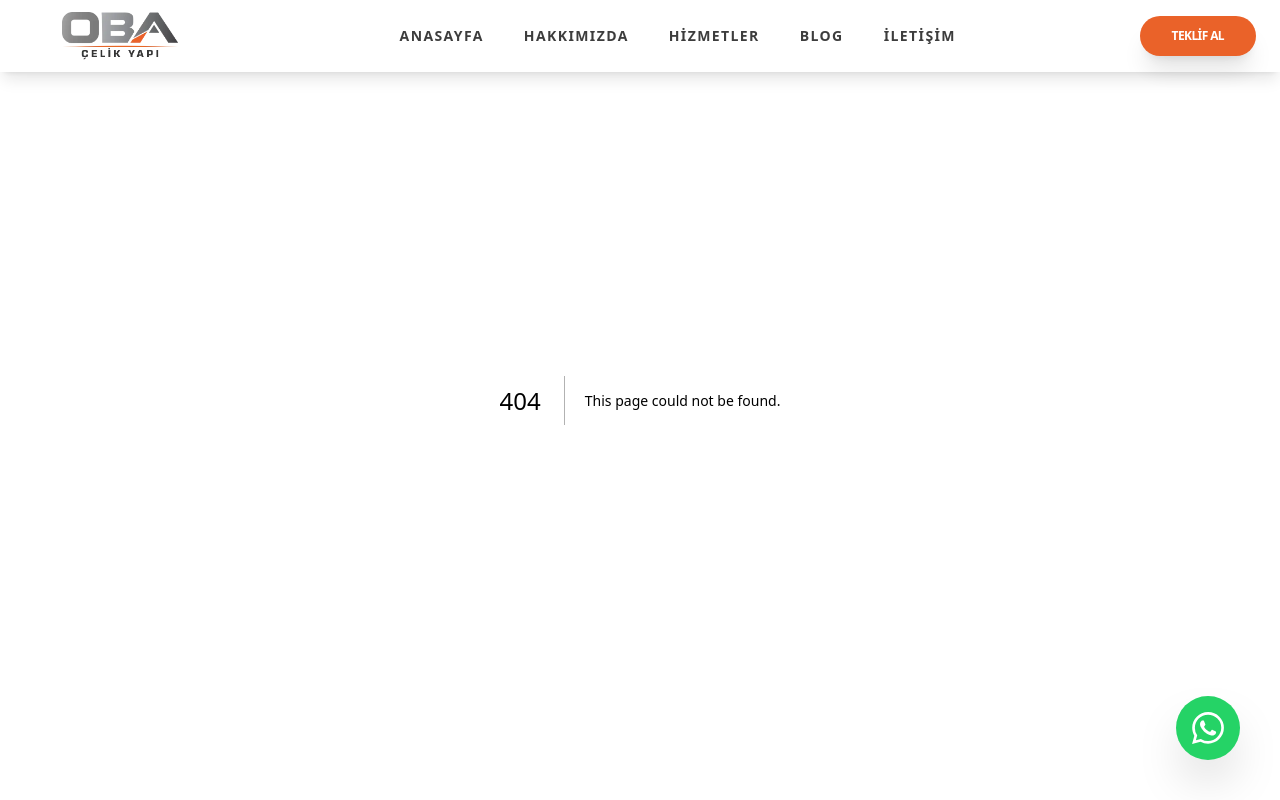
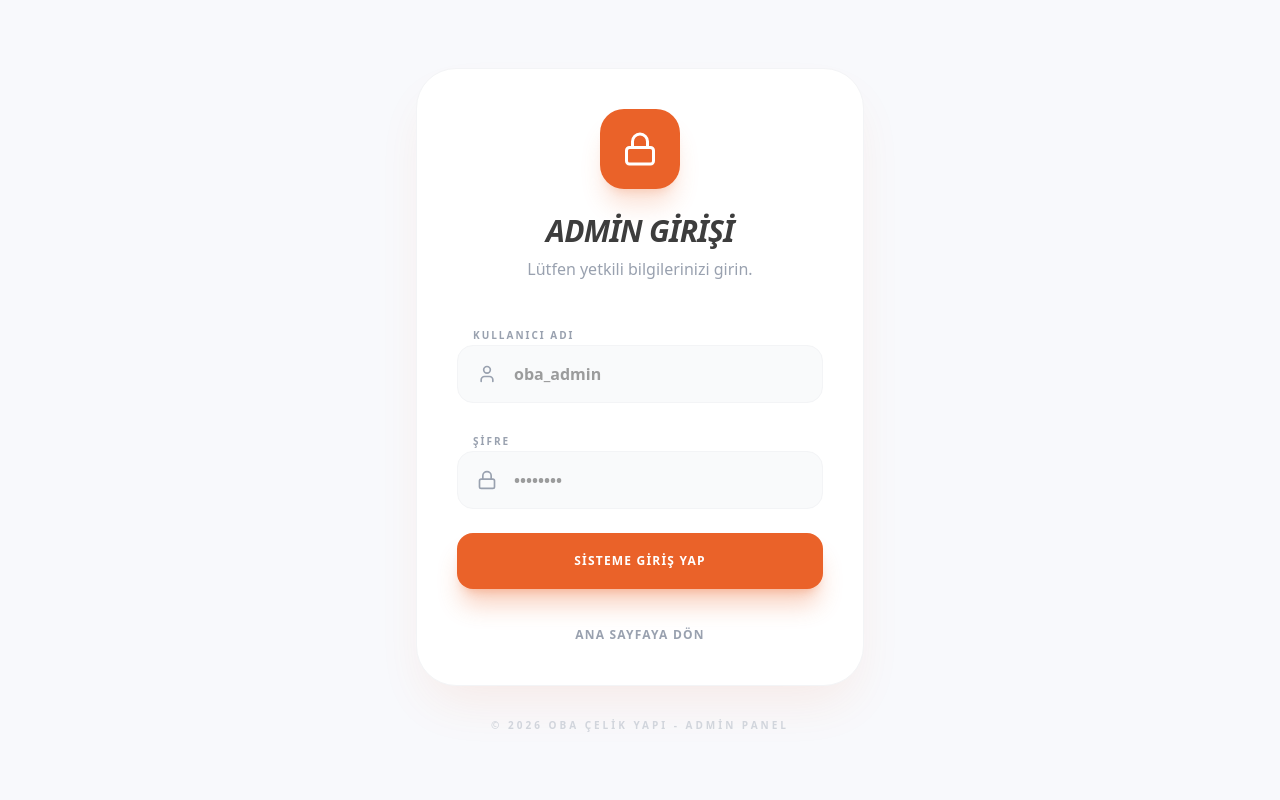
Before and after one commit to zoneztwo/obacelikyapi, a Next.js app: page /OBAadmin/login in a window 1280 px wide. Before the commit this address had no page. Shown: the top 800 px of the page. Built offline with nearby package versions, Linux system fonts and the light colour scheme.

Commit message:
Admin giriş sayfası ve yolu değişti

```diff
--- /dev/null
+++ b/src/app/OBAadmin/login/page.tsx
@@ -0,0 +1,122 @@
+"use client";
+
+import { useState, useEffect } from "react";
+import { useRouter } from "next/navigation";
+import { Lock, User, Loader2 } from "lucide-react";
+
+export default function AdminLogin() {
+  const [username, setUsername] = useState("");
+  const [password, setPassword] = useState("");
+  const [error, setError] = useState("");
+  const [loading, setLoading] = useState(false);
+  const router = useRouter();
+
+  useEffect(() => {
+    // Check if already logged in
+    const auth = localStorage.getItem("oba_admin_auth");
+    if (auth === "true") {
+      router.push("/OBAadmin");
+    }
+  }, [router]);
+
+  const handleLogin = (e: React.FormEvent) => {
+    e.preventDefault();
+    setLoading(true);
+    setError("");
+
+    // Simple authentication check with provided credentials
+    if (username === "oba_admin" && password === "OBA2026!") {
+      setTimeout(() => {
+        localStorage.setItem("oba_admin_auth", "true");
+        router.push("/OBAadmin");
+      }, 1000);
+    } else {
+      setTimeout(() => {
+        setError("Geçersiz kullanıcı adı veya şifre!");
+        setLoading(false);
+      }, 800);
+    }
+  };
+
+  return (
+    <div className="min-h-screen bg-[#F8F9FC] flex items-center justify-center p-4 font-sans">
+      <div className="max-w-md w-full">
+        <div className="bg-white rounded-[2.5rem] shadow-2xl shadow-oba-orange/10 p-10 border border-gray-100 animate-in fade-in zoom-in duration-500">
+          <div className="text-center mb-10">
+            <div className="w-20 h-20 bg-oba-orange rounded-3xl flex items-center justify-center mx-auto mb-6 shadow-xl shadow-oba-orange/20">
+              <Lock className="text-white" size={36} />
+            </div>
+            <h1 className="text-3xl font-black text-oba-dark tracking-tight uppercase italic">Admin Girişi</h1>
+            <p className="text-gray-400 font-medium mt-2">Lütfen yetkili bilgilerinizi girin.</p>
+          </div>
+
+          <form onSubmit={handleLogin} className="space-y-6">
+            <div className="space-y-2">
+              <label className="text-[10px] uppercase font-black tracking-[0.2em] text-gray-400 ml-4">Kullanıcı Adı</label>
+              <div className="relative">
+                <User className="absolute left-5 top-1/2 -translate-y-1/2 text-gray-400" size={20} />
+                <input
+                  type="text"
+                  required
+                  value={username}
+                  onChange={(e) => setUsername(e.target.value)}
+                  className="w-full pl-14 pr-6 py-4 bg-gray-50 border border-gray-100 rounded-2xl font-bold focus:ring-2 focus:ring-oba-orange outline-none transition-all"
+                  placeholder="oba_admin"
+                />
+              </div>
+            </div>
+
+            <div className="space-y-2">
+              <label className="text-[10px] uppercase font-black tracking-[0.2em] text-gray-400 ml-4">Şifre</label>
+              <div className="relative">
+                <Lock className="absolute left-5 top-1/2 -translate-y-1/2 text-gray-400" size={20} />
+                <input
+                  type="password"
+                  required
+                  value={password}
+                  onChange={(e) => setPassword(e.target.value)}
+                  className="w-full pl-14 pr-6 py-4 bg-gray-50 border border-gray-100 rounded-2xl font-bold focus:ring-2 focus:ring-oba-orange outline-none transition-all"
+                  placeholder="••••••••"
+                />
+              </div>
+            </div>
+
+            {error && (
+              <div className="bg-red-50 text-red-500 p-4 rounded-xl text-xs font-bold text-center animate-shake">
+                {error}
+              </div>
+            )}
+
+            <button
+              type="submit"
+              disabled={loading}
+              className="w-full py-5 bg-oba-orange text-white font-black rounded-2xl shadow-xl shadow-oba-orange/30 hover:bg-[#D45520] transition-all disabled:opacity-50 uppercase tracking-widest text-xs flex items-center justify-center gap-3"
+            >
+              {loading ? (
+                <>
+                  <Loader2 className="animate-spin" size={20} />
+                  Giriş Yapılıyor...
+                </>
+              ) : (
+                "Sisteme Giriş Yap"
+              )}
+            </button>
+          </form>
+
+          <div className="mt-8 text-center">
+            <button
+              onClick={() => router.push("/")}
+              className="text-gray-400 text-xs font-bold uppercase tracking-widest hover:text-oba-dark transition-colors"
+            >
+              Ana Sayfaya Dön
+            </button>
+          </div>
+        </div>
+
+        <p className="text-center mt-8 text-gray-300 text-[10px] font-black uppercase tracking-[0.3em]">
+          &copy; 2026 OBA Çelik Yapı - Admin Panel
+        </p>
+      </div>
+    </div>
+  );
+}
--- a/src/app/admin/page.tsx
+++ b/src/app/OBAadmin/page.tsx
@@ -2,6 +2,7 @@
 
 import { useState, useEffect, useRef } from "react";
 import Link from "next/link";
+import { useRouter } from "next/navigation";
 import {
   LayoutDashboard,
   FileText,
@@ -21,11 +22,13 @@ import {
 } from "lucide-react";
 
 export default function AdminDashboard() {
+  const router = useRouter();
   const [posts, setPosts] = useState<any[]>([]);
   const [gallery, setGallery] = useState<any[]>([]);
   const [activeTab, setActiveTab] = useState("blog");
   const [showModal, setShowModal] = useState(false);
   const [loading, setLoading] = useState(true);
+  const [authenticated, setAuthenticated] = useState(false);
   const [newPost, setNewPost] = useState({ title: "", category: "Rehber", excerpt: "", imageUrl: "" });
   const [uploading, setUploading] = useState(false);
   const [uploadProgress, setUploadProgress] = useState("");
@@ -34,9 +37,21 @@ export default function AdminDashboard() {
   const galleryInputRef = useRef<HTMLInputElement>(null);
 
   useEffect(() => {
-    fetchPosts();
-    fetchGallery();
-  }, []);
+    // Check authentication
+    const auth = localStorage.getItem("oba_admin_auth");
+    if (auth !== "true") {
+      router.push("/OBAadmin/login");
+    } else {
+      setAuthenticated(true);
+      fetchPosts();
+      fetchGallery();
+    }
+  }, [router]);
+
+  const handleLogout = () => {
+    localStorage.removeItem("oba_admin_auth");
+    router.push("/OBAadmin/login");
+  };
 
   const fetchPosts = async () => {
     setLoading(true);
@@ -135,6 +150,14 @@ export default function AdminDashboard() {
     }
   };
 
+  if (!authenticated) {
+    return (
+      <div className="h-screen w-full flex items-center justify-center bg-[#F8F9FC]">
+        <Loader2 className="animate-spin text-oba-orange" size={48} />
+      </div>
+    );
+  }
+
   return (
     <div className="flex h-screen bg-[#F8F9FC] font-sans text-oba-dark">
       <aside className="w-72 bg-[#1A1C1E] text-white flex flex-col z-20 shadow-2xl">
@@ -152,10 +175,16 @@ export default function AdminDashboard() {
             <NavItem label="Mesajlar" active={activeTab === "messages"} onClick={() => setActiveTab("messages")} icon={<MessageSquare size={20} />} />
           </nav>
         </div>
-        <div className="mt-auto p-6 border-t border-white/5">
+        <div className="mt-auto p-6 border-t border-white/5 space-y-2">
           <Link href="/" className="flex items-center gap-3 text-gray-400 hover:text-white transition-all px-4 py-3 rounded-xl hover:bg-white/5">
             <ExternalLink size={18} /> <span className="text-sm font-medium">Sitede Gör</span>
           </Link>
+          <button
+            onClick={handleLogout}
+            className="w-full flex items-center gap-3 text-red-400 hover:text-red-300 transition-all px-4 py-3 rounded-xl hover:bg-red-500/10"
+          >
+            <LogOut size={18} /> <span className="text-sm font-medium">Çıkış Yap</span>
+          </button>
         </div>
       </aside>
 
--- a/src/components/LayoutWrapper.tsx
+++ b/src/components/LayoutWrapper.tsx
@@ -6,7 +6,7 @@ import Footer from "./Footer";
 
 export default function LayoutWrapper({ children }: { children: React.ReactNode }) {
   const pathname = usePathname();
-  const isAdmin = pathname?.startsWith("/admin");
+  const isAdmin = pathname?.startsWith("/OBAadmin");
   const isWhitePage = pathname !== "/";
 
   if (isAdmin) {
```
